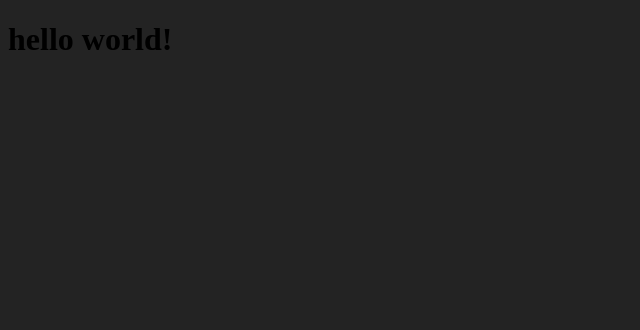
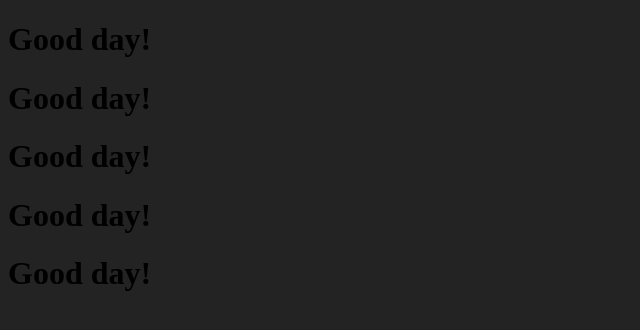
Before and after one commit to Shallpav/rec, a plain HTML site: page index.html in a window 1280 px wide. Shown: the whole page, without its empty margins (0-640 px from the left). Drawn offline with Linux system fonts and the light colour scheme.

Commit message:
Изменил h1 sdghgh
sdsdsgh

```diff
--- a/index.html
+++ b/index.html
@@ -6,6 +6,10 @@
   <link rel="stylesheet" href="style.css">
 </head>
 <body>
-  <h1>hello world!</h1>
+  <h1>Good day!</h1>
+  <h1>Good day!</h1>
+  <h1>Good day!</h1>
+  <h1>Good day!</h1>
+  <h1>Good day!</h1>
 </body>
 </html>
```
